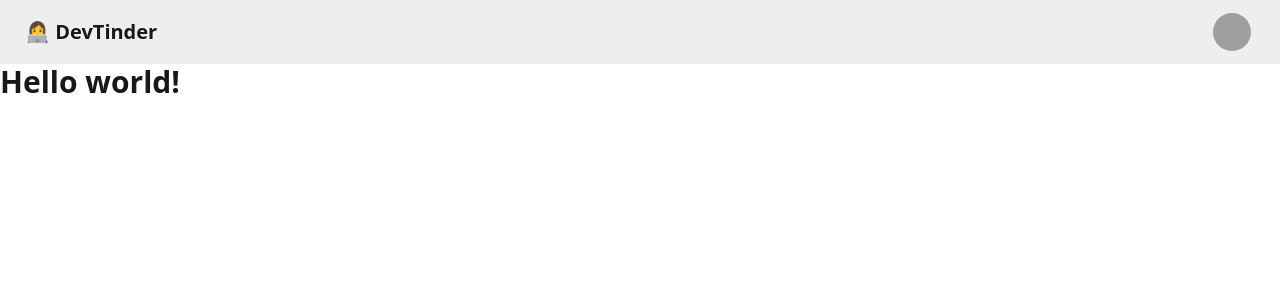
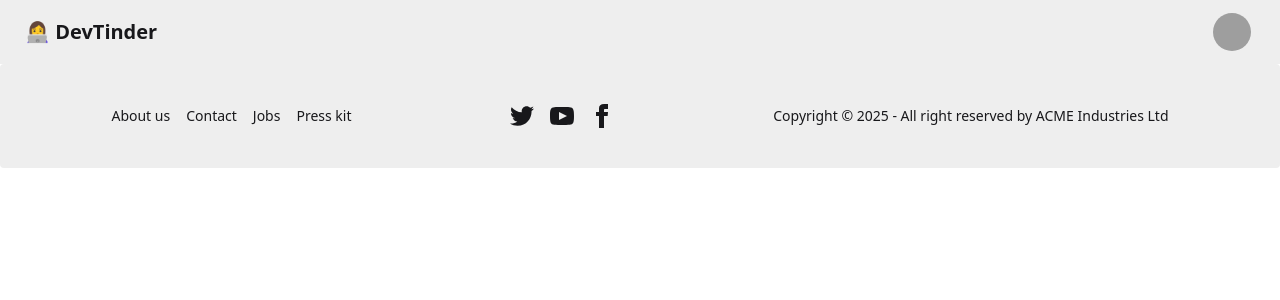
Before and after one commit to Nemo21/devTinderUI, a React (Vite) app: page / in a window 1280 px wide. Shown: the top 300 px of the page. Built offline with nearby package versions, Linux system fonts and the light colour scheme; grey boxes are pictures that could not be loaded.

Commit message:
Routing and Basic UI

```diff
--- a/package.json
+++ b/package.json
@@ -12,7 +12,8 @@
   "dependencies": {
     "daisyui": "^5.0.0-beta.7",
     "react": "^19.0.0",
-    "react-dom": "^19.0.0"
+    "react-dom": "^19.0.0",
+    "react-router-dom": "^6.29.0"
   },
   "devDependencies": {
     "@eslint/js": "^9.19.0",
--- a/src/App.jsx
+++ b/src/App.jsx
@@ -1,11 +1,21 @@
+import { BrowserRouter,Routes,Route } from 'react-router-dom'
 import './App.css'
-import Navbar from './Navbar'
+
+import Body from './Body'
+import Login from './Login'
+import Profile from './Profile'
 function App() {
 
   return (
     <>
-      <Navbar/>
-      <h1 className="text-3xl font-bold ">Hello world!</h1>
+      <BrowserRouter basename='/'>
+        <Routes>
+          <Route path="/" element={<Body/>}>
+            <Route path="/login" element={<Login/>}></Route>
+            <Route path="/profile" element={<Profile/>}></Route>
+          </Route>
+        </Routes>
+      </BrowserRouter>
     </>
   )
 }
--- /dev/null
+++ b/src/Body.jsx
@@ -0,0 +1,16 @@
+import React from 'react'
+import Navbar from './Navbar'
+import { Outlet } from 'react-router-dom'
+import Footer from './Footer'
+
+const Body = () => {
+  return (
+    <div>
+        <Navbar/>
+        <Outlet/>
+        <Footer/>
+    </div>
+  )
+}
+
+export default Body
--- /dev/null
+++ b/src/Footer.jsx
@@ -0,0 +1,58 @@
+import React from 'react'
+
+const Footer = () => {
+  return (
+    <div>
+            <footer className="footer footer-center bg-base-300 text-base-content rounded p-10">
+            <nav className="grid grid-flow-col gap-4">
+                <a className="link link-hover">About us</a>
+                <a className="link link-hover">Contact</a>
+                <a className="link link-hover">Jobs</a>
+                <a className="link link-hover">Press kit</a>
+            </nav>
+    <nav>
+        <div className="grid grid-flow-col gap-4">
+        <a>
+            <svg
+            xmlns="http://www.w3.org/2000/svg"
+            width="24"
+            height="24"
+            viewBox="0 0 24 24"
+            className="fill-current">
+            <path
+                d="M24 4.557c-.883.392-1.832.656-2.828.775 1.017-.609 1.798-1.574 2.165-2.724-.951.564-2.005.974-3.127 1.195-.897-.957-2.178-1.555-3.594-1.555-3.179 0-5.515 2.966-4.797 6.045-4.091-.205-7.719-2.165-10.148-5.144-1.29 2.213-.669 5.108 1.523 6.574-.806-.026-1.566-.247-2.229-.616-.054 2.281 1.581 4.415 3.949 4.89-.693.188-1.452.232-2.224.084.626 1.956 2.444 3.379 4.6 3.419-2.07 1.623-4.678 2.348-7.29 2.04 2.179 1.397 4.768 2.212 7.548 2.212 9.142 0 14.307-7.721 13.995-14.646.962-.695 1.797-1.562 2.457-2.549z"></path>
+            </svg>
+        </a>
+        <a>
+            <svg
+            xmlns="http://www.w3.org/2000/svg"
+            width="24"
+            height="24"
+            viewBox="0 0 24 24"
+            className="fill-current">
+            <path
+                d="M19.615 3.184c-3.604-.246-11.631-.245-15.23 0-3.897.266-4.356 2.62-4.385 8.816.029 6.185.484 8.549 4.385 8.816 3.6.245 11.626.246 15.23 0 3.897-.266 4.356-2.62 4.385-8.816-.029-6.185-.484-8.549-4.385-8.816zm-10.615 12.816v-8l8 3.993-8 4.007z"></path>
+            </svg>
+        </a>
+        <a>
+            <svg
+            xmlns="http://www.w3.org/2000/svg"
+            width="24"
+            height="24"
+            viewBox="0 0 24 24"
+            className="fill-current">
+            <path
+                d="M9 8h-3v4h3v12h5v-12h3.642l.358-4h-4v-1.667c0-.955.192-1.333 1.115-1.333h2.885v-5h-3.808c-3.596 0-5.192 1.583-5.192 4.615v3.385z"></path>
+            </svg>
+        </a>
+        </div>
+    </nav>
+    <aside>
+        <p>Copyright © {new Date().getFullYear()} - All right reserved by ACME Industries Ltd</p>
+    </aside>
+    </footer>
+    </div>
+  )
+}
+
+export default Footer
--- /dev/null
+++ b/src/Login.jsx
@@ -0,0 +1,9 @@
+import React from 'react'
+
+const Login = () => {
+  return (
+    <div>Login</div>
+  )
+}
+
+export default Login
--- /dev/null
+++ b/src/Profile.jsx
@@ -0,0 +1,9 @@
+import React from 'react'
+
+const Profile = () => {
+  return (
+    <div>Profile</div>
+  )
+}
+
+export default Profile
```
Also changed, not shown: 1 other file (tests, documents, lock files or other folders).
